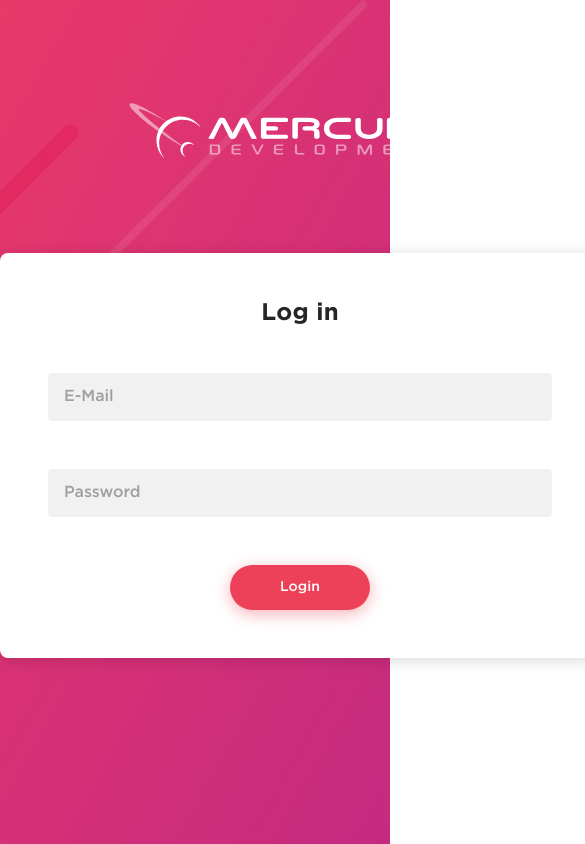
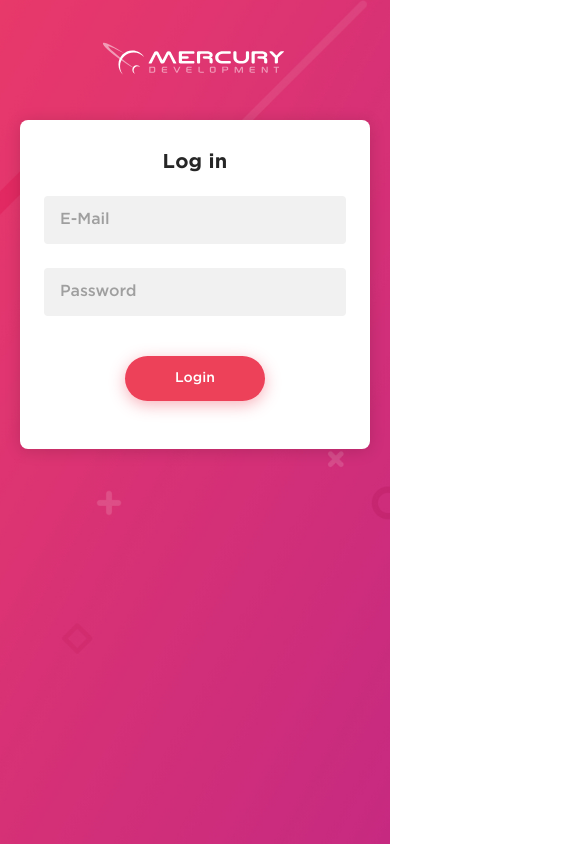
Before and after one commit to tanyachickk/mercury-academy, a website: page src/index.html in a window 390 px wide. Shown: the whole page, 585 px wide, since content can reach past the window. Drawn offline with nearby package versions, Linux system fonts and the light colour scheme; files that its build step writes are made by us from their sources.

Commit message:
responsive

```diff
--- a/src/styles/fonts.scss
+++ b/src/styles/fonts.scss
@@ -1,12 +1,14 @@
 @font-face {
-    font-family: 'Gotham';
-    src: url('./fonts/GothamMedium.ttf');
+    font-family: Gotham;
+    src: url('./fonts/GothamMedium.otf'),
+        url('./fonts/GothamMedium.ttf') format('truetype'),
+        url('./fonts/GothamMedium.woff2') format('woff2');
     font-weight: 500;
     font-display: swap;
 }
 
 @font-face {
-    font-family: 'Gotham';
+    font-family: Gotham;
     src: url('./fonts/GothamBold.ttf');
     font-weight: 700;
     font-display: swap;
--- a/src/styles/login-page.scss
+++ b/src/styles/login-page.scss
@@ -1,7 +1,7 @@
 
 .login-page {
     display: grid;
-    grid-template-columns: 1fr 1fr 1fr;
+    grid-template-columns: 25% 50% 25%;
     grid-template-rows: 30% auto;
     grid-template-areas:
         '. logo .'
@@ -12,6 +12,14 @@
         url('./images/progressive-bg.jpg') no-repeat center center,
         linear-gradient(138deg, rgb(255, 67, 92) 0%, rgb(206, 44, 127) 100%);
     background-size: cover;
+    @media (max-width: $md-screen) {
+        grid-template-columns: auto 400px auto;
+        grid-template-rows: 200px auto;
+    }
+    @media (max-width: $sm-screen) {
+        grid-template-columns: 20px auto 20px;
+        grid-template-rows: 120px auto;
+    }
 
     &__logo {
         grid-area: logo;
@@ -21,6 +29,10 @@
 
     &__form {
         grid-area: form;
+        justify-self: center;
+        @media (max-width: $extra-lg-screen) {
+            justify-self: stretch;
+        }
     }
 }
 
@@ -28,6 +40,21 @@
     margin-top: 20px;
     margin-right: 30px;
     width: 315px;
+    @media (max-width: $lg-screen) {
+        margin-top: 20px;
+        margin-right: 20px;
+        width: 280px;
+    }
+    @media (max-width: $md-screen) {
+        margin-top: 15px;
+        margin-right: 10px;
+        width: 220px;
+    }
+    @media (max-width: $sm-screen) {
+        margin-top: 6px;
+        margin-right: 4px;
+        width: 182px;
+    }
 }
 
 .login-form {
@@ -38,6 +65,9 @@
         font-size: 1.5rem;
         font-weight: 700;
         letter-spacing: 0.2px;
+        @media (max-width: $sm-screen) {
+            font-size: 1.25rem;
+        }
     }
 
     &__input {
@@ -49,10 +79,18 @@
         border-radius: 4px;
         color: $black;
         background-color: $light-gray;
-        font-family: inherit;
         font-size: 1rem;
         line-height: 1;
         outline: none;
+        @media (max-width: $md-screen) {
+            margin-top: $md-margin;
+        }
+        @media (max-width: $sm-screen) {
+            margin-top: $sm-margin;
+            &:first-child {
+                margin-top: $md-margin;
+            }
+        }
         &:focus {
             border: solid 1px rgba(151, 151, 151, 0.25);
         }
@@ -68,6 +106,10 @@
         }
     }
 
+    input {
+        font-family: Gotham;
+    }
+
     &__error {
         display: none;
         width: 100%;
@@ -76,12 +118,18 @@
         border-radius: 4px;
         color: $pink;
         background-color: rgba($color: $pink, $alpha: 0.25);
-        font-size: 14px;
+        font-size: 0.875rem;
+        @media (max-width: $sm-screen) {
+            margin-top: $sm-margin;
+        }
     }
 
     &__button {
         margin-top: 48px;
         @extend %button;
+        @media (max-width: $sm-screen) {
+            margin-top: 40px;
+        }
     }
 }
 
@@ -94,6 +142,10 @@
         height: 128px;
         border: solid 1px #979797;
         border-radius: 50%;
+        @media (max-width: $sm-screen) {
+            width: 86px;
+            height: 86px;
+        }
     }
 
     &__username {
@@ -101,10 +153,18 @@
         color: $black;
         font-size: 1.75rem;
         letter-spacing: .2;
+        opacity: .8;
+        @media (max-width: $sm-screen) {
+            margin-top: $sm-margin;
+            font-size: 1.125rem;
+        }
     }
 
     &__button {
         margin-top: 56px;
         @extend %button;
+        @media (max-width: $sm-screen) {
+            margin-top: 40px;
+        }
     }
 }
--- a/src/styles/placeholders.scss
+++ b/src/styles/placeholders.scss
@@ -3,11 +3,20 @@
     flex-direction: column;
     justify-content: center;
     align-items: center;
-    min-width: 600px;
+    width: 600px;
     border-radius: 8px;
     box-shadow: 0 2px 16px 0 rgba(0, 0, 0, 0.15);
     background-color: white;
-    padding: 48px;
+    padding: $lg-margin;
+    @media (max-width: $extra-lg-screen) {
+        width: 100%;
+    }
+    @media (max-width: $lg-screen) {
+        padding: $md-margin $md-margin $lg-margin $md-margin;
+    }
+    @media (max-width: $sm-screen) {
+        padding: $md-margin $sm-margin $lg-margin $sm-margin;
+    }
 }
 
 %button {
--- a/src/styles/variables.scss
+++ b/src/styles/variables.scss
@@ -1,4 +1,16 @@
+// colors
 $black: #262626;
 $light-gray: #f1f1f1;
 $pink: #ed4159;
 $pink-shadow: #ed3f56;
+
+// sizes
+$lg-margin: 48px;
+$md-margin: 32px;
+$sm-margin: 24px;
+
+// media query breakpoints
+$extra-lg-screen: 1200px;
+$lg-screen: 992px;
+$md-screen: 768px;
+$sm-screen: 576px;
```
Also changed, not shown: src/fonts/GothamMedium.otf (added), src/fonts/GothamMedium.woff2 (added).
